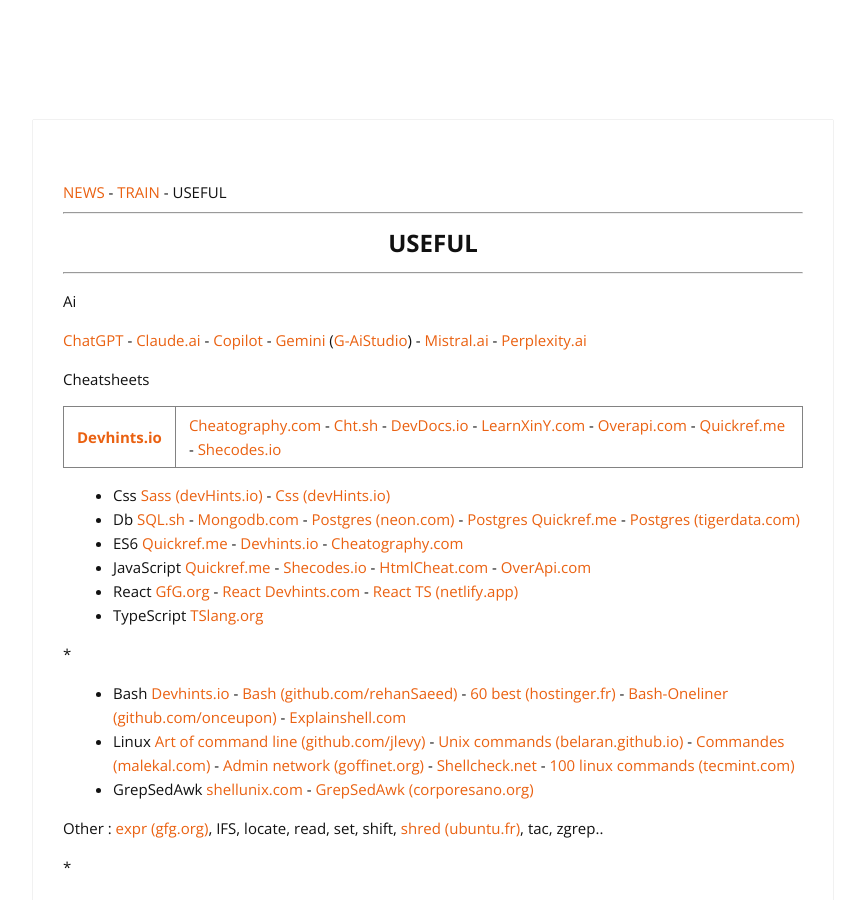
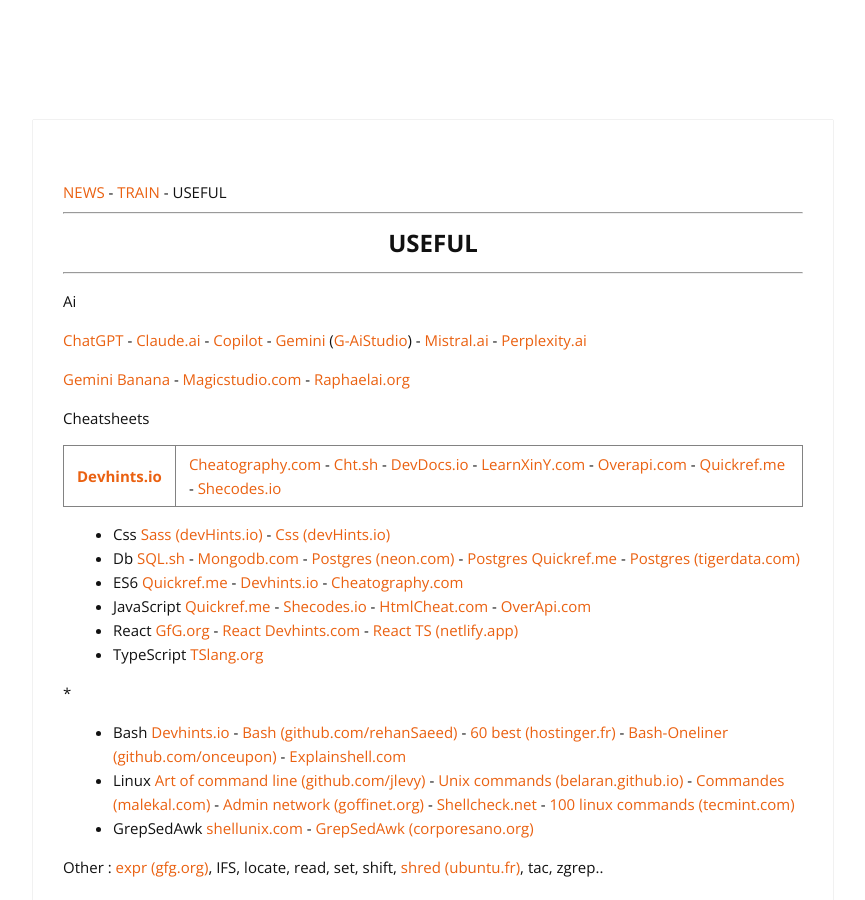
Before and after one commit to cylmat/cylmat.github.io, a Jekyll site: the page built from _pages/USEFUL.md, in a window 1280 px wide and 900 px high. Shown: the whole window, without its empty margins (207-1072 px from the left). Built offline with Jekyll 4.4.1, drawn with Linux system fonts in a browser that asks for light colours; nearby versions of some CDN libraries.

Commit message:
Update USEFUL.md

```diff
--- a/_pages/USEFUL.md
+++ b/_pages/USEFUL.md
@@ -13,6 +13,8 @@
 Ai
 
 [ChatGPT](https://chatgpt.com) - [Claude.ai](https://claude.ai) - [Copilot](https://copilot.microsoft.com) - [Gemini](https://gemini.google.com) ([G-AiStudio](https://aistudio.google.com)) - [Mistral.ai](https://mistral.ai) - [Perplexity.ai](https://www.perplexity.ai)
+
+[Gemini Banana](https://gemini.google.com/app) - [Magicstudio.com](https://magicstudio.com/fr/ai-art-generator/) - [Raphaelai.org](https://raphaelai.org)
 
 Cheatsheets
 
```
